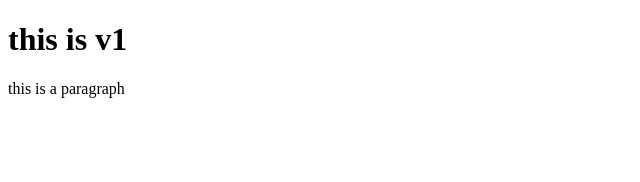
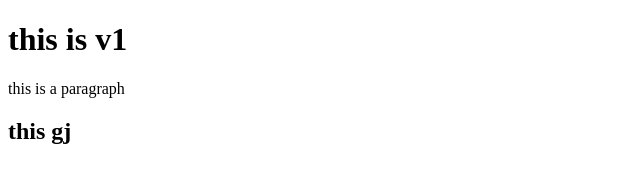
Before and after one commit to saudali45/start_git, a plain HTML site: page git_memo/index.html in a window 1280 px wide. Shown: the whole page, without its empty margins (0-640 px from the left). Drawn offline with Linux system fonts and the light colour scheme.

Commit message:
this is v3

```diff
--- a/git_memo/index.html
+++ b/git_memo/index.html
@@ -8,5 +8,6 @@
 <body>
     <h1>this is v1</h1>
     <p>this is a paragraph</p>
+    <h2>this gj</h2>
 </body>
 </html>
```
